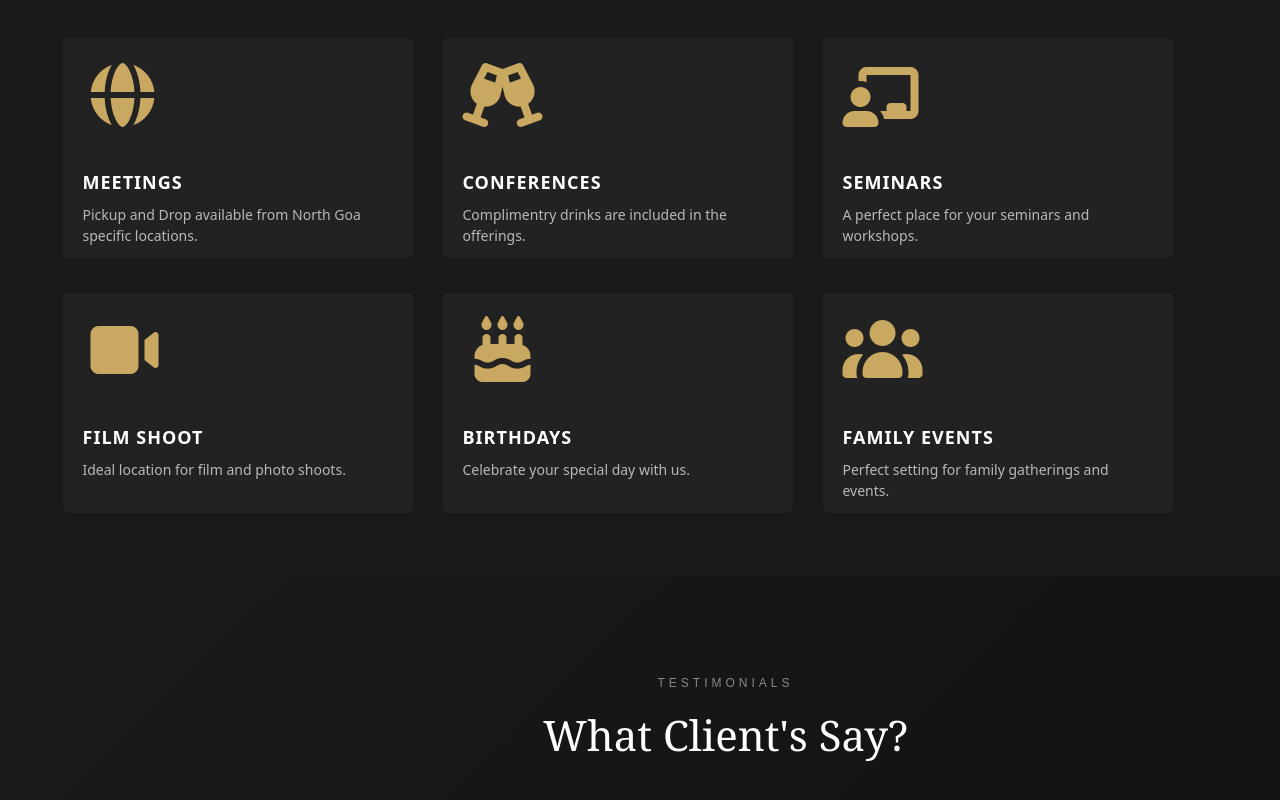
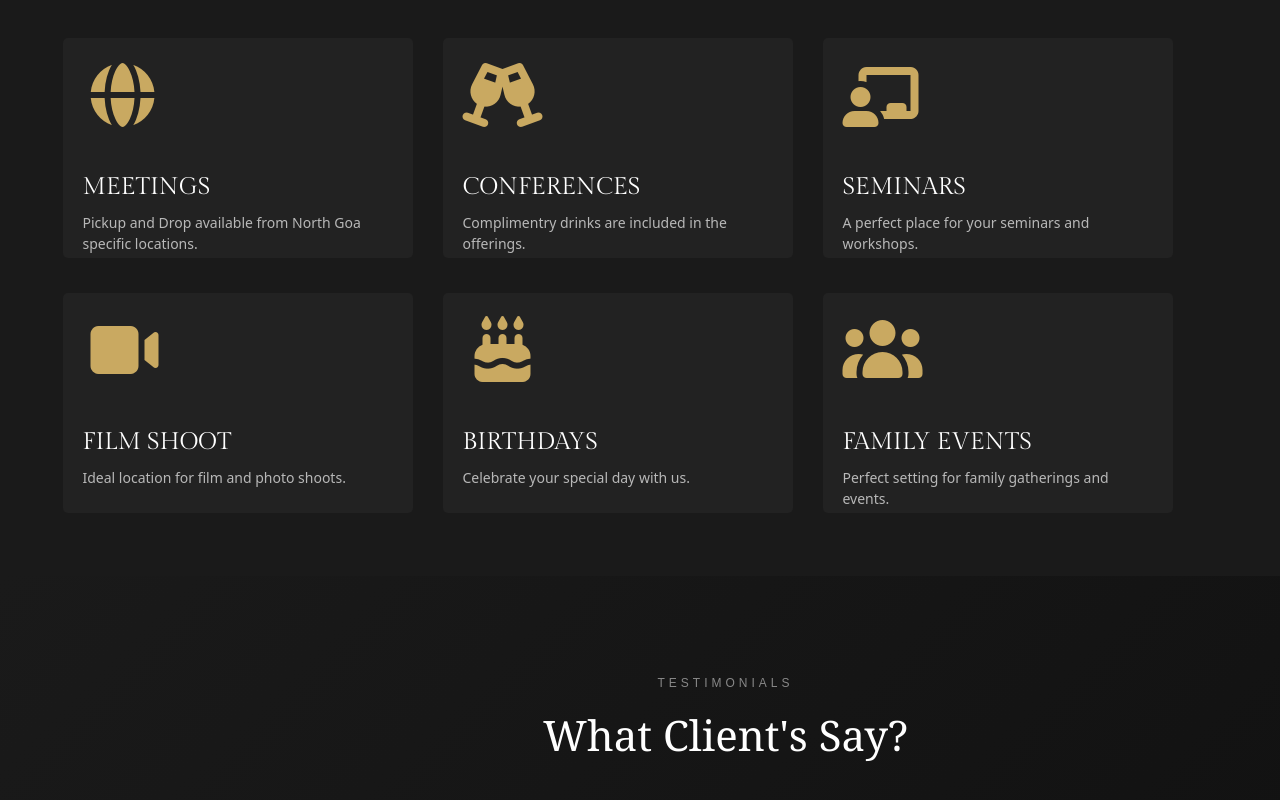
Before and after one commit to Kratagya-Webkorps/nautiamigo-angular, an Angular app: page / in a window 1280 px wide. Shown: the part 6252-7052 px from the top of the page. Built offline with nearby package versions, Linux system fonts and the light colour scheme.

Commit message:
Fixed the fonts and propeties of headings of the cards in addiotional services

```diff
--- a/src/app/additional-services/additional-services.component.css
+++ b/src/app/additional-services/additional-services.component.css
@@ -103,12 +103,14 @@
 
 /* Service Title */
 .single-facility h5 {
-  font-size: 18px;
-  font-weight: 600;
+  font-family: 'Gilda Display', serif;
+  font-size: 24px;
+  line-height: 30px;
+  letter-spacing: 0;
+  color: #ffffff;
+  font-weight: 400; /* Regular weight for Gilda Display */
   margin: 15px 0 10px;
-  color: #ffffff;
-  text-transform: uppercase;
-  letter-spacing: 1px;
+  text-transform: none; /* Remove uppercase if it was set */
 }
 
 /* Service Description */
--- a/src/index.html
+++ b/src/index.html
@@ -6,14 +6,10 @@
   <base href="/">
   <meta name="viewport" content="width=device-width, initial-scale=1">
   <link rel="icon" type="image/x-icon" href="favicon.ico">
-  <!-- Google Fonts: Barlow Condensed -->
-<link href="https://fonts.googleapis.com/css2?family=Barlow+Condensed:wght@400;600;700&display=swap" rel="stylesheet">
-<!-- Google Fonts: Playfair Display -->
-<link href="https://fonts.googleapis.com/css2?family=Playfair+Display:wght@400;600;700&display=swap" rel="stylesheet">
-<link href="https://fonts.googleapis.com/css2?family=Barlow&display=swap" rel="stylesheet">
-
-
-
+  <!-- Google Fonts -->
+  <link href="https://fonts.googleapis.com/css2?family=Barlow+Condensed:wght@400;600;700&family=Gilda+Display&display=swap" rel="stylesheet">
+  <link href="https://fonts.googleapis.com/css2?family=Playfair+Display:wght@400;600;700&display=swap" rel="stylesheet">
+  <link href="https://fonts.googleapis.com/css2?family=Barlow&display=swap" rel="stylesheet">
 </head>
 <body>
   <app-root></app-root>
```
